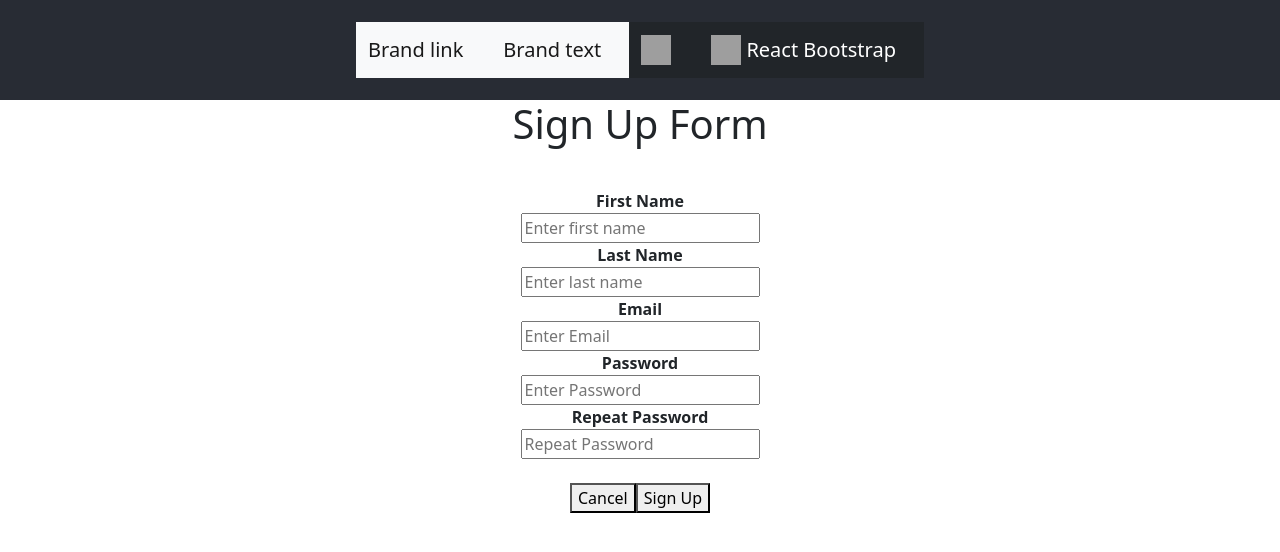
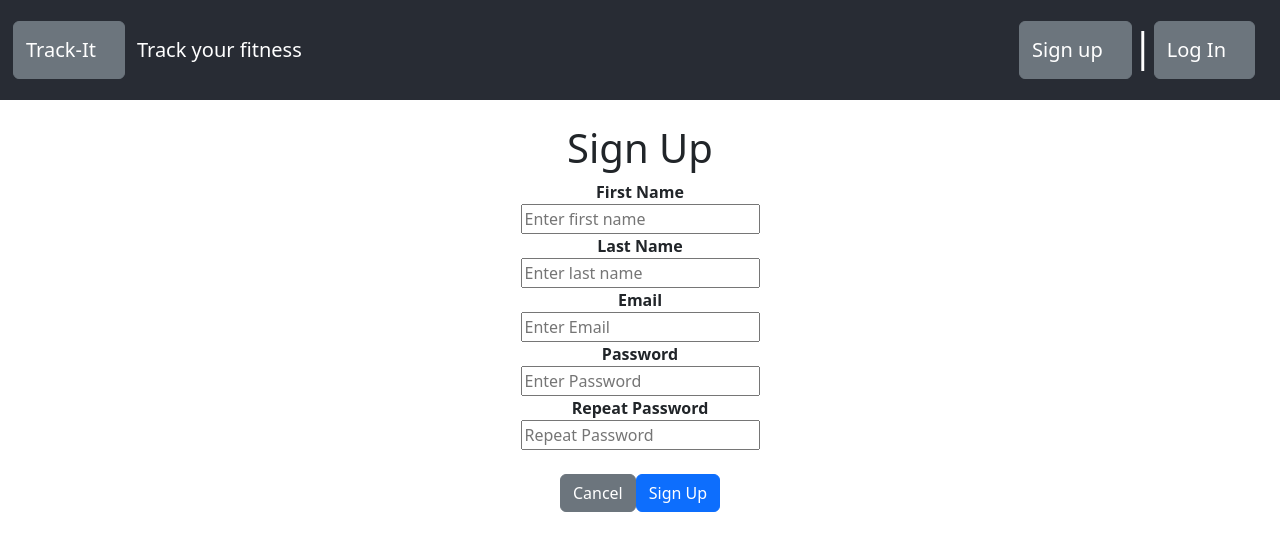
Before and after one commit to ericsolomonjs/TrackIt, a React (Create React App) app in the folder client/: page / in a window 1280 px wide. Shown: the top 552 px of the page. Built offline with nearby package versions, Linux system fonts and the light colour scheme; grey boxes are pictures that could not be loaded.

Commit message:
implement sign up controlled inputs for state for component

```diff
--- a/client/src/App.css
+++ b/client/src/App.css
@@ -19,9 +19,17 @@
   display: flex;
   flex-direction: row;
   align-items: center;
-  justify-content: center;
+  justify-content: flex start;
+  padding: 0.5em;
   font-size: calc(10px + 2vmin);
   color: white;
+}
+.App-header .container {
+  display: flex;
+  align-items: center;
+  justify-content: flex-end;
+  flex-direction: row;
+
 }
 
 .form-group {
@@ -44,3 +52,7 @@
     transform: rotate(360deg);
   }
 }
+
+.btn {
+  padding: 0.5em;
+}
--- a/client/src/App.js
+++ b/client/src/App.js
@@ -7,11 +7,11 @@ function App() {
   return (
     <>
       <header className="App-header">
-        <NavBar/>
+        <NavBar className="NavBar"/>
       </header>
-    <body>
-        <Signup/>
-    </body>
+
+        <Signup className="signup"/>
+
     </>
   );
 }
--- a/client/src/components/NavBar.js
+++ b/client/src/components/NavBar.js
@@ -1,51 +1,57 @@
 import Container from 'react-bootstrap/Container';
-import Nav from 'react-bootstrap/Nav';
 import Navbar from 'react-bootstrap/Navbar';
-import NavDropdown from 'react-bootstrap/NavDropdown';
 
-export default function NavBar() {
+export default function NavBar(props) {
+
+  const user = props.user ? props.user : ""
+
   return (
     <>
-    <Navbar bg="light">
+      <Navbar variant="dark" className="btn btn-secondary">
         <Container>
-        <Navbar.Brand href="#home">Brand link</Navbar.Brand>
+          <Navbar.Brand href="#home">Track-It</Navbar.Brand>
         </Container>
       </Navbar>
       <br />
-    <Navbar bg="light">
+      <Navbar variant="dark" >
         <Container>
-        <Navbar.Brand>Brand text</Navbar.Brand>
+          <Navbar.Brand>Track your fitness</Navbar.Brand>
         </Container>
       </Navbar>
       <br />
-    <Navbar bg="dark">
+
+      {user ? (
         <Container>
-        <Navbar.Brand href="#home">
-          <img
-            src="/logo.svg"
-            width="30"
-            height="30"
-            className="d-inline-block align-top"
-            alt="React Bootstrap logo"
-          />
-        </Navbar.Brand>
+          <Navbar variant="dark" className="btn btn-secondary">
+            <Container>
+              <Navbar.Brand >Logged in as {user.name}</Navbar.Brand>
             </Container>
           </Navbar>
-    <br />
-    <Navbar bg="dark" variant="dark">
+          <h1>|</h1>
+          <Navbar variant="dark" className="btn btn-secondary">
             <Container>
-        <Navbar.Brand href="#home">
-          <img
-            alt=""
-            src="/logo.svg"
-            width="30"
-            height="30"
-            className="d-inline-block align-top"
-          />{' '}
-          React Bootstrap
-        </Navbar.Brand>
+              <Navbar.Brand href="#logout">Log Out</Navbar.Brand>
             </Container>
           </Navbar>
+        </Container>
+      ) : (
+        <Container>
+          <Navbar variant="dark" className="btn btn-secondary">
+            <Container>
+              <Navbar.Brand href="#signup">Sign up</Navbar.Brand>
+            </Container>
+          </Navbar>
+          <h1>|</h1>
+          <Navbar variant="dark" className="btn btn-secondary">
+            <Container>
+              <Navbar.Brand href="#login">Log In</Navbar.Brand>
+            </Container>
+          </Navbar>
+        </Container>
+      )}
+
+      <br />
+
     </>
   );
 }
--- a/client/src/components/Signup.js
+++ b/client/src/components/Signup.js
@@ -1,12 +1,12 @@
-import react, { useState, useEffect } from "react";
+import React, { useState, useEffect } from "react";
 import Axios from "axios";
 
-async function submitRegistrationForm (stateObj) {
+async function submitRegistrationForm(stateObj) {
   //submit the new user to the api server to be saved with an axios request
   //Axios.put("")
-  const res = await Axios.put('user/new', {...stateObj})
-  .then(() => {return res;})
-  .catch((err) => {return err;})
+  const res = await Axios.put('user/new', { ...stateObj })
+    .then(() => { return res; })
+    .catch((err) => { return err; })
 
 }
 
@@ -22,8 +22,14 @@ export default function Signup() {
   const handleChange = (e) => {
     let change = {}
     change[e.target.name] = e.target.value
-    setState(change)
-  };
+
+    setState((prev) => {
+      return {
+        ...prev,
+        ...change
+      }
+    });
+  }
 
   useEffect(() => {
     //check for user session in local, then compare to remote and rectify variances on load
@@ -31,28 +37,29 @@ export default function Signup() {
   }, [])
 
   return (
-    <body>
-      <form>
-        <div className="form-group">
-          <h1>Sign Up Form</h1>
-          <hr />
-          <label onChange={handleChange} value={state.firstName}><b>First Name</b></label>
-          <input type="text" placeholder="Enter first name" name="firstName" required />
-          <label onChange={handleChange} value={state.lastName}><b>Last Name</b></label>
-          <input type="text" placeholder="Enter last name" name="lastName" required />
-          <label onChange={handleChange} value={state.email}><b>Email</b></label>
-          <input type="text" placeholder="Enter Email" name="email" required />
-          <label onChange={handleChange} value={state.password}><b>Password</b></label>
-          <input type="password" placeholder="Enter Password" name="password" required suggested="new-password"/>
-          <label onChange={handleChange} value={state.passwordConf}><b>Repeat Password</b></label>
-          <input type="password" placeholder="Repeat Password" name="passwordConf" required suggested="new-password"/>
-          <br/>
-          <div>
-            <button type="button" className="cancel btn-primary">Cancel</button>
-            <button type="submit" className="signup btn-danger" onClick={() => submitRegistrationForm(state)}>Sign Up</button>
-          </div>
+
+    <form>
+      <div className="form-group">
+        <br />
+        <h1>Sign Up</h1>
+
+        <label><b>First Name</b></label>
+        <input onChange={handleChange} value={state.firstName} type="text" placeholder="Enter first name" name="firstName" required />
+        <label  ><b>Last Name</b></label>
+        <input onChange={handleChange} value={state.lastName} type="text" placeholder="Enter last name" name="lastName" required />
+        <label ><b>Email</b></label>
+        <input onChange={handleChange} value={state.email} type="text" placeholder="Enter Email" name="email" required />
+        <label ><b>Password</b></label>
+        <input onChange={handleChange} value={state.password} type="password" placeholder="Enter Password" name="password" required suggested="new-password" />
+        <label ><b>Repeat Password</b></label>
+        <input onChange={handleChange} value={state.passwordConf} type="password" placeholder="Repeat Password" name="passwordConf" required suggested="new-password" />
+        <br />
+        <div>
+          <button type="button" className="cancel btn btn-secondary">Cancel</button>
+          <button type="submit" className="signup btn btn-primary" onClick={() => submitRegistrationForm(state)}>Sign Up</button>
         </div>
-      </form>
-    </body>
+      </div>
+    </form>
+
   )
 }
--- a/client/src/index.js
+++ b/client/src/index.js
@@ -4,6 +4,13 @@ import './index.css';
 import App from './App';
 import reportWebVitals from './reportWebVitals';
 import 'bootstrap/dist/css/bootstrap.css';
+import Axios from 'axios';
+
+//axios defaults config (to be verified)
+Axios.defaults.baseURL = 'http://localhost:3001/api/';
+Axios.defaults.headers.common['Authorization'] = 'AUTH TOKEN';
+Axios.defaults.headers.post['Content-Type'] = 'application/json';
+
 
 
 const root = ReactDOM.createRoot(document.getElementById('root'));
```
Lines whose indentation alone changed are shown as unchanged.
